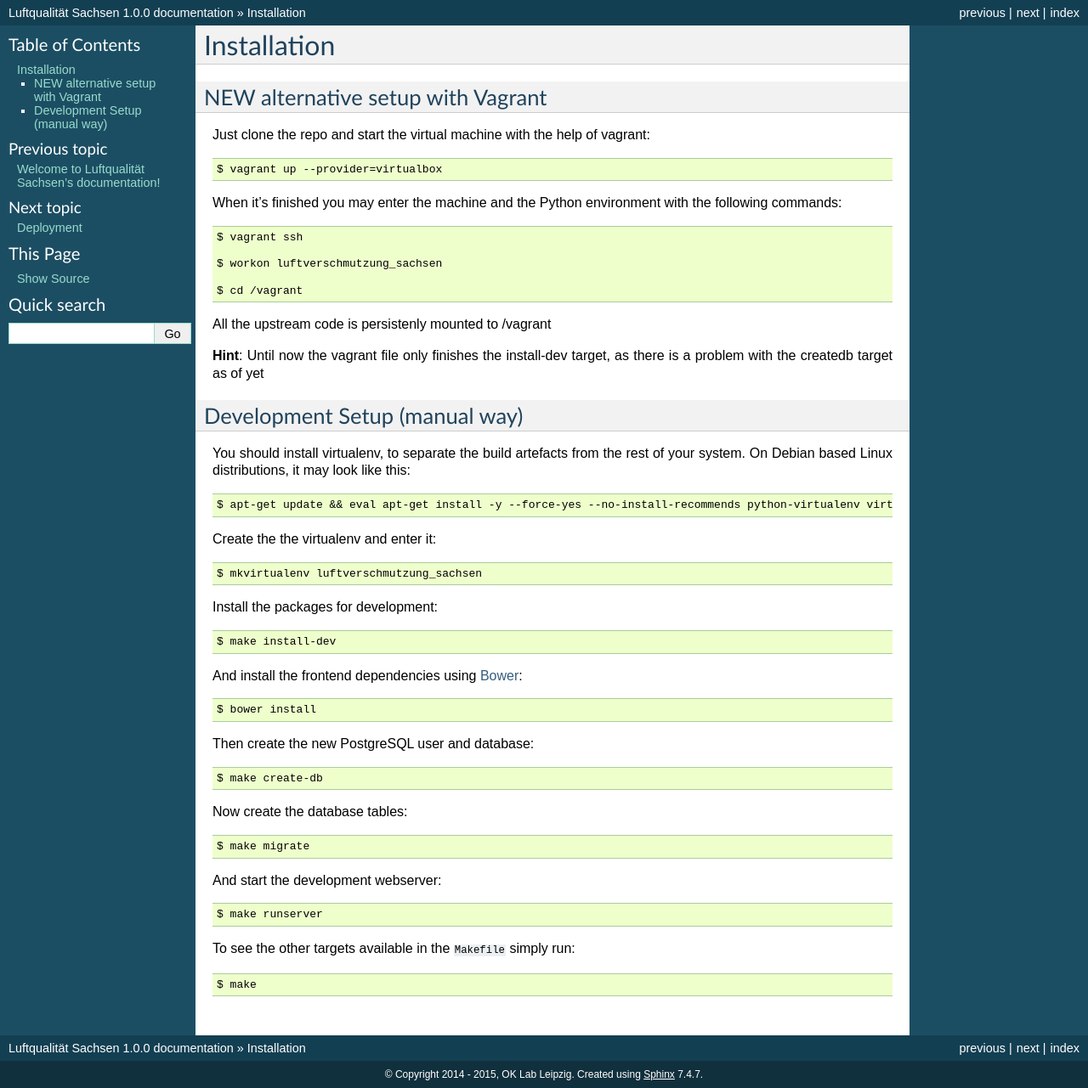
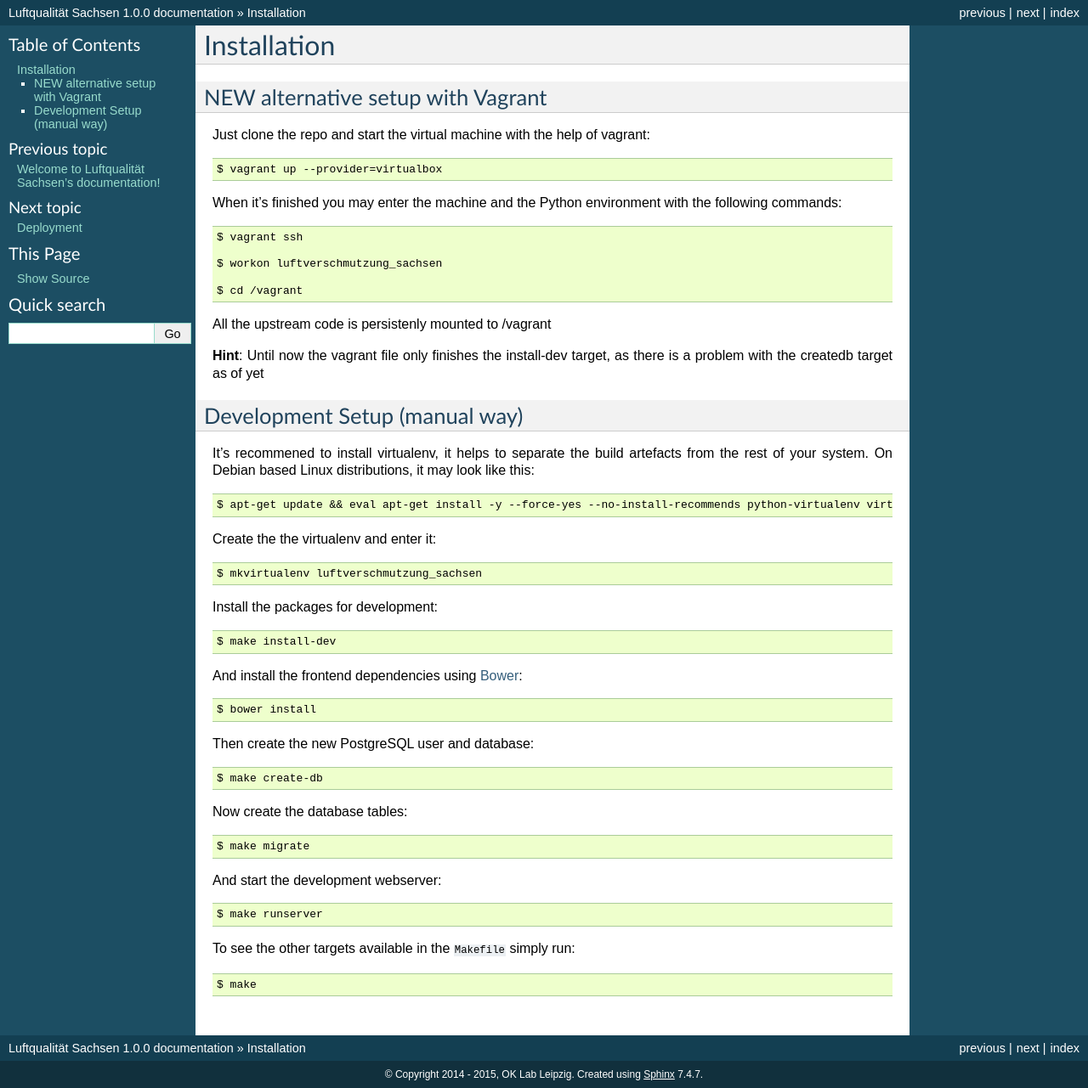
Before and after one commit to CodeforLeipzig/luftqualitaet_sachsen, a Sphinx documentation site: the page built from docs/installation.rst, in a window 1280 px wide. Shown: the whole page at 85% size. Built offline with Sphinx 7.4.7, drawn with Linux system fonts in a browser that asks for light colours.

Commit message:
Update installation.rst

```diff
--- a/docs/installation.rst
+++ b/docs/installation.rst
@@ -23,7 +23,7 @@ All the upstream code is persistenly mounted to /vagrant
 
 Development Setup (manual way)
 =================
-You should install virtualenv, to separate the build artefacts from the rest of your system. On Debian based Linux distributions, it may look like this::
+It's recommened to install virtualenv, it helps to separate the build artefacts from the rest of your system. On Debian based Linux distributions, it may look like this::
 
     $ apt-get update && eval apt-get install -y --force-yes --no-install-recommends python-virtualenv virtualenvwrapper
 
```
